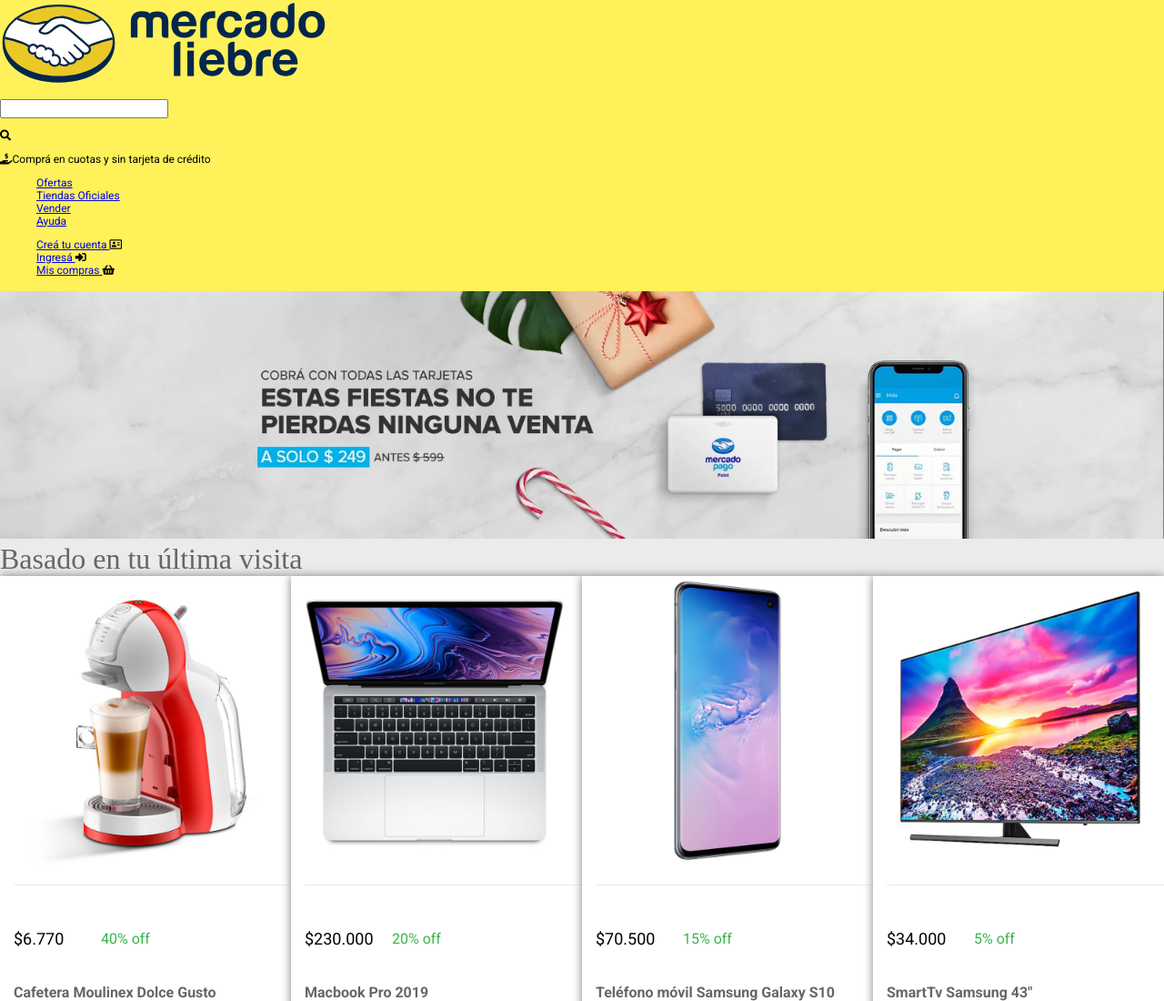
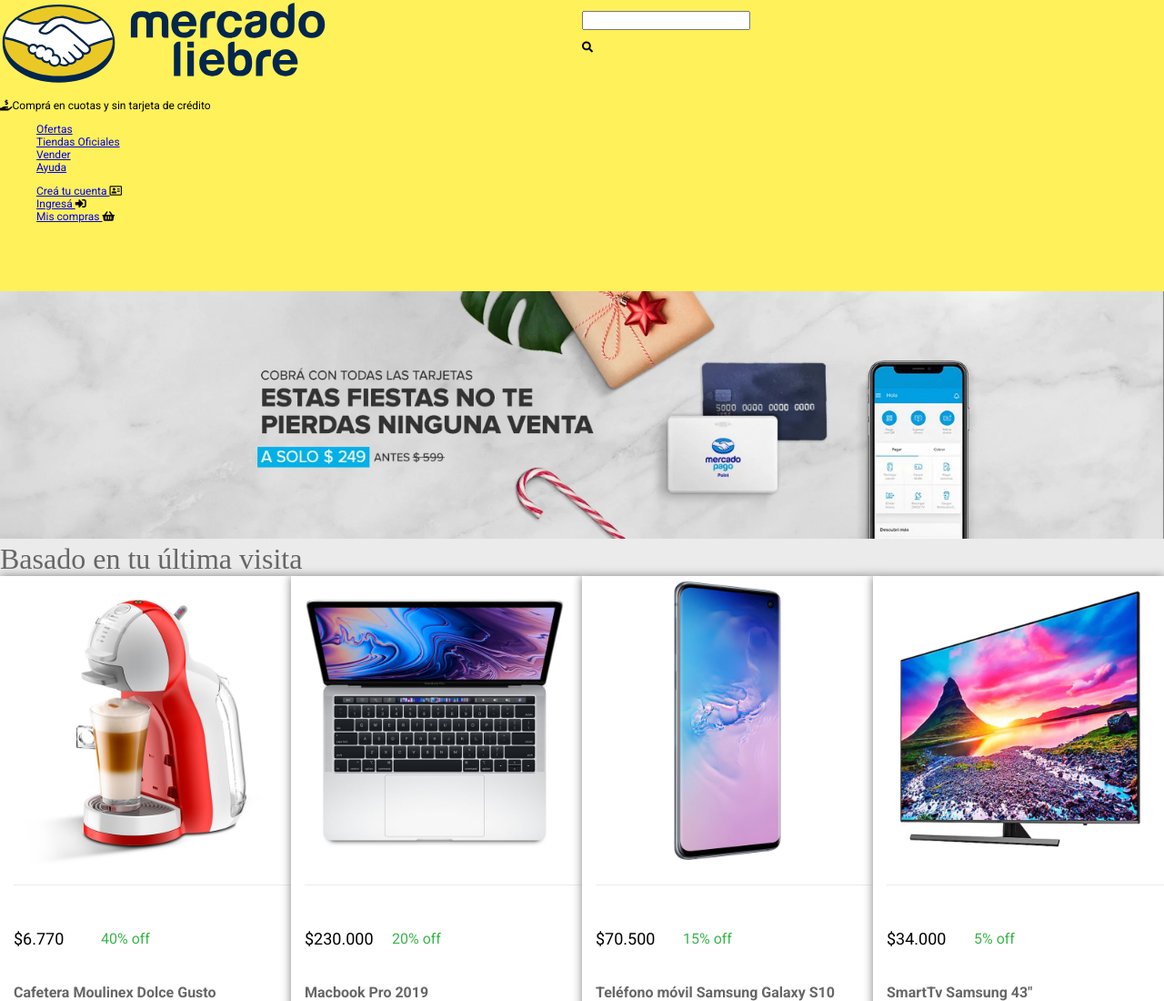
Before and after one commit to lautimoreyra10/mercadoLiebre, a website: page views/index.html in a window 1280 px wide. Shown: the top 1100 px of the page at 91% size. Drawn offline with Linux system fonts and the light colour scheme.

Commit message:
Se acomodó el header con las propiedades requeridas para tablet.

```diff
--- a/public/css/styles.css
+++ b/public/css/styles.css
@@ -194,6 +194,16 @@
     color:#39b54a;
 }
 @media (min-width:768px) {
+    .containerLogoBarra{
+        width:100%;
+        display:flex;
+    }
+    .logoContainer{
+        width:50%;
+    }
+    .barraBusqueda{
+        width:50%;
+    }
     .caja{
         width:100%;
     }
--- a/views/index.html
+++ b/views/index.html
@@ -13,9 +13,15 @@
 
 <body class = "mainBody">
     <header>
-        <img src="/images/logo-mercado-liebre.svg" width="360" alt="Logo de MercadoLiebre">
-        <p><input type="search"></p>
-        <i class="fas fa-search"></i>
+        <div class = "containerLogoBarra">
+            <div class = "logoContainer">
+            <img src="/images/logo-mercado-liebre.svg" width="360" alt="Logo de MercadoLiebre">
+            </div>
+            <div class = "barraBusqueda">
+                <p><input type="search"></p>
+                <i class="fas fa-search"></i>
+            </div>
+        </div>
         <p>
             <i class="fas fa-hand-holding-usd"></i>Comprá en cuotas y sin tarjeta de crédito
         </p>
```
